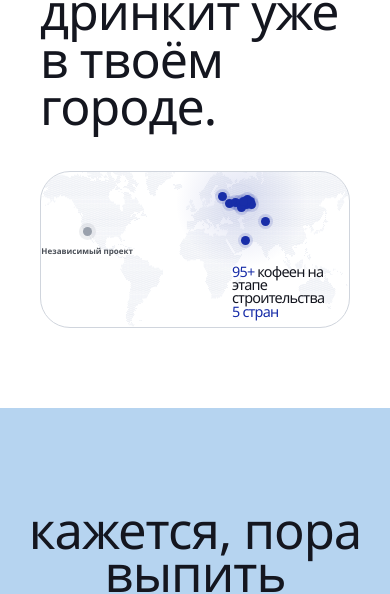
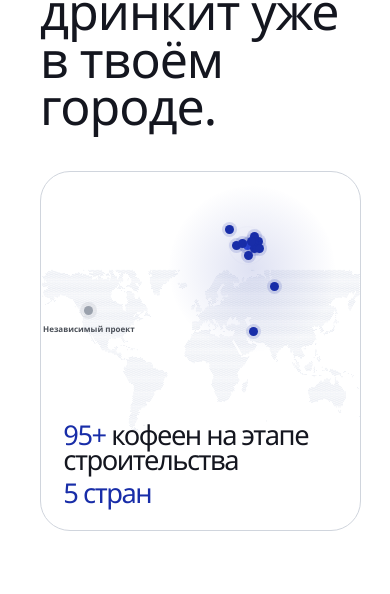
Before and after one commit to kuznetsovivan-create/drinkwebsite, a React (Vite) app: page / in a window 390 px wide. Shown: the part 6495-7089 px from the top of the page. Built offline with nearby package versions, Linux system fonts and the light colour scheme.

Commit message:
Improve mobile coffee map layout

```diff
--- a/src/index.css
+++ b/src/index.css
@@ -403,15 +403,16 @@
   .space-overlay { left: 7%; right: 7%; width: auto; }
   .space-overlay h2 { font-size: 55px; }
   .space-map { padding: 0 20px clamp(60px, 12vw, 100px); }
-  .coffee-map { margin-top: 40px; border-radius: 30px; }
+  .coffee-map { aspect-ratio: 1 / 1.12; min-height: 360px; margin-top: 40px; border-radius: 30px; }
+  .coffee-map-bg { object-fit: fill; }
   .map-pin { width: 20px; height: 20px; margin: -10px 0 0 -10px; }
   .map-pin-dot { width: 9px; height: 9px; box-shadow: 0 0 0 3px rgba(24,45,168,.14); }
   .map-pin--featured .map-pin-dot { box-shadow: 0 0 0 4px rgba(24,45,168,.16); }
   .map-pin:hover .map-pin-dot, .map-pin:focus-visible .map-pin-dot { box-shadow: 0 0 0 5px rgba(24,45,168,.18); }
   .map-pin-tip { font-size: 9.5px; padding: 5px 9px; bottom: calc(100% + 7px); }
   .map-pin-label { font-size: 8px; top: calc(100% + 5px); }
-  .map-notes { left: 62%; top: 60%; width: 32%; font-size: clamp(12px, 3.7vw, 22px); line-height: .92; }
-  .coffee-map-halo { width: 42%; }
+  .map-notes { left: 7%; top: auto; bottom: 7%; width: 86%; gap: 8px; font-size: clamp(22px, 7vw, 36px); line-height: .92; }
+  .coffee-map-halo { left: 66%; top: 27%; width: 52%; }
   .final-cta h2 { font-size: clamp(42px, 13vw, 70px); }
   .final-cta { grid-template-columns: 1fr; gap: 0; text-align: center; }
   .final-cta > h2, .final-cta > a { grid-column: 1; justify-self: center; }
```
